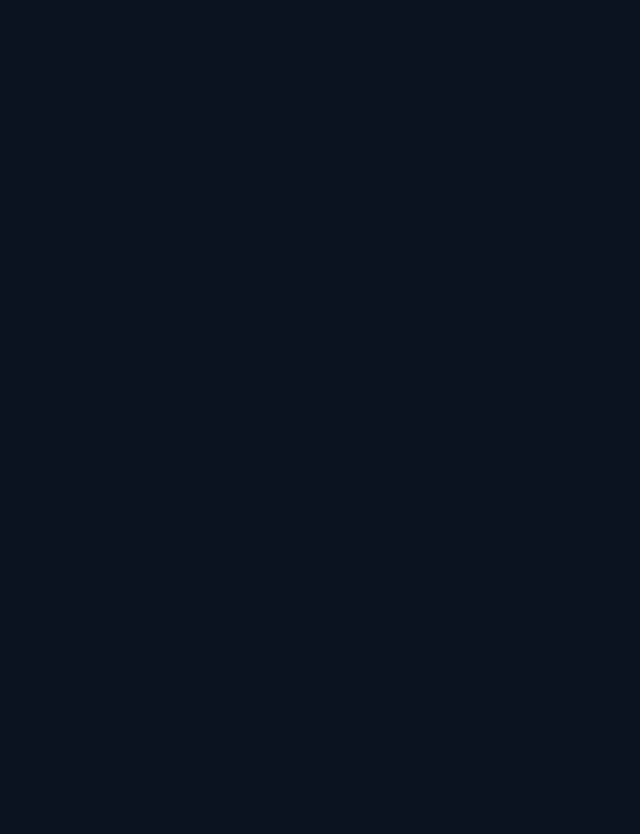
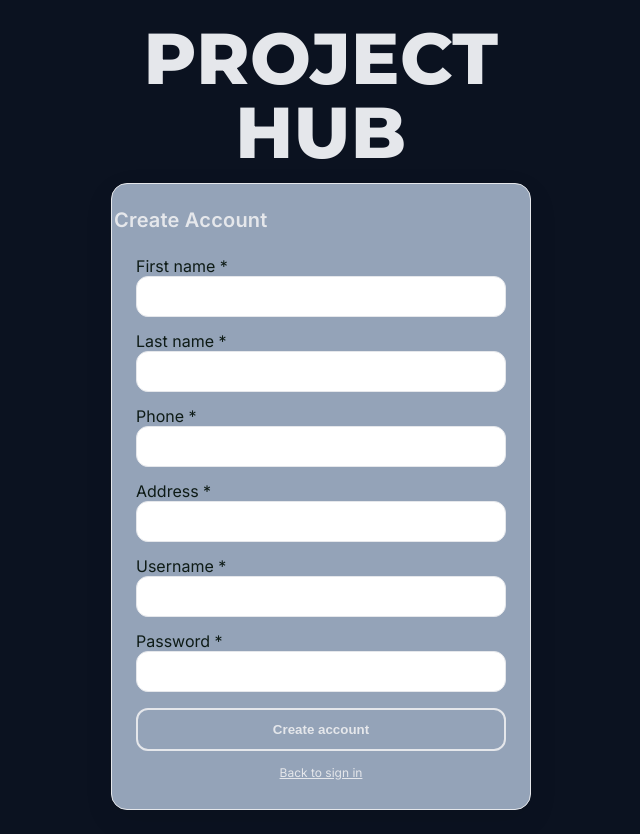
Before and after one commit to NgoziJCharles/my_app, a Flask app: page /auth/register in a window 1280 px wide. Before the commit the part shown is empty. Shown: the whole page, without its empty margins (319-959 px from the left). Before the commit the page ends 800 px from the top, so only its background shows below. Run offline with Flask 3, Linux system fonts and the light colour scheme.

Commit message:
finished create an acc page i think

```diff
--- a/app/templates/register.html
+++ b/app/templates/register.html
@@ -18,3 +18,35 @@
         .card header { padding:24px 2px 0; font-weight:600; color:var(--primary);font-size:20px; letter-spacing:.2px; }
     </style>
 </head>
+<body>
+    <div class="wrap">
+    <div class="brand"><span class="top">Project</span><span class="bottom">Hub</span></div>
+    <div class="card">
+        <header>Create Account</header>
+        <main style="padding: 24px 24px 28px;">
+        {% with messages = get_flashed_messages(with_categories=true) %}{% if messages %}<ul style="list-style:none; padding:0; margin:0 0 12px 0;">{% for category, msg in messages %}<li style="padding:8px 12px; border-radius:10px; border:1px solid var(--primary); margin-bottom:8px;">{{ msg }}</li>{% endfor %}</ul>{% endif %}{% endwith %}
+        <form action="/auth/register" method="post"> <!--'<form>' defines where browser sends sign-up info: auth/register using POST-->
+            <label for="first_name">First name *</label> <!--'<label>' ties readable text to input for accessibility-->
+            <!--'*' visual cue for required-->
+            <input id="first_name" name="first_name" type="text" required style="width:100%;padding:12px 14px; border:1px solid var(--primary); border-radius:12px; outline:none;">
+            <!--'input' collects first name, marked as required, styled to match login-->
+            <label for="last_name" style="display:block; margin-top:14px;">Last name *</label>
+            <input id="last_name" name="last_name" type="text" required style="width:100%; padding:12px 14px; border:1px solid var(--primary); border-radius:12px; outline:none;">
+            <label for="phone" style="display:block; margin-top:14px;">Phone *</label>
+            <input id="phone" name="phone" type="tel" required style="width:100%; padding:12px 14px; border:1px solid var(--primary); border-radius:12px; outline:none;">
+            <label for="address" style="display:block; margin-top:14px;">Address *</label>
+            <input id="address" name="address" type="text" required style="width:100%; padding:12px 14px; border:1px solid var(--primary); border-radius:12px; outline:none;">
+            <label for="username" style="display:block; margin-top:14px;">Username *</label>
+            <input id="username" name="username" type="text" autocomplete="username" required style="width:100%; padding:12px 14px; border:1px solid var(--primary); border-radius:12px; outline:none;">
+            <!--autocomplete: helps browser suggest saved usernames-->
+            <label for="password" style="display:block; margin-top:14px;">Password *</label>
+            <input id="password" name="password" type="password" autocomplete="new-password" required style="width:100%; padding:12px 14px; border:1px solid var(--primary); border-radius:12px; outline:none;">
+            <!--autocomplete newpass: browser treats it as fresh pass (not reusing login one)-->
+            <button type="submit" style="margin-top:16px; width:100%; padding:12px 14px; background:transparent; color:var(--primary); border:2px solid var(--primary); border-radius:12px; font-weight:600; cursor:pointer;">Create account</button>
+            <div style="margin-top:10px; text-align:center;"><a href="{{ url_for('auth.login_get') }}" style="font-size:12px; color:var(--primary); text-decoration:underline;">Back to sign in</a></div>
+        </form>
+        </main>
+    </div>
+    </div>
+</body>
+</html>
```
